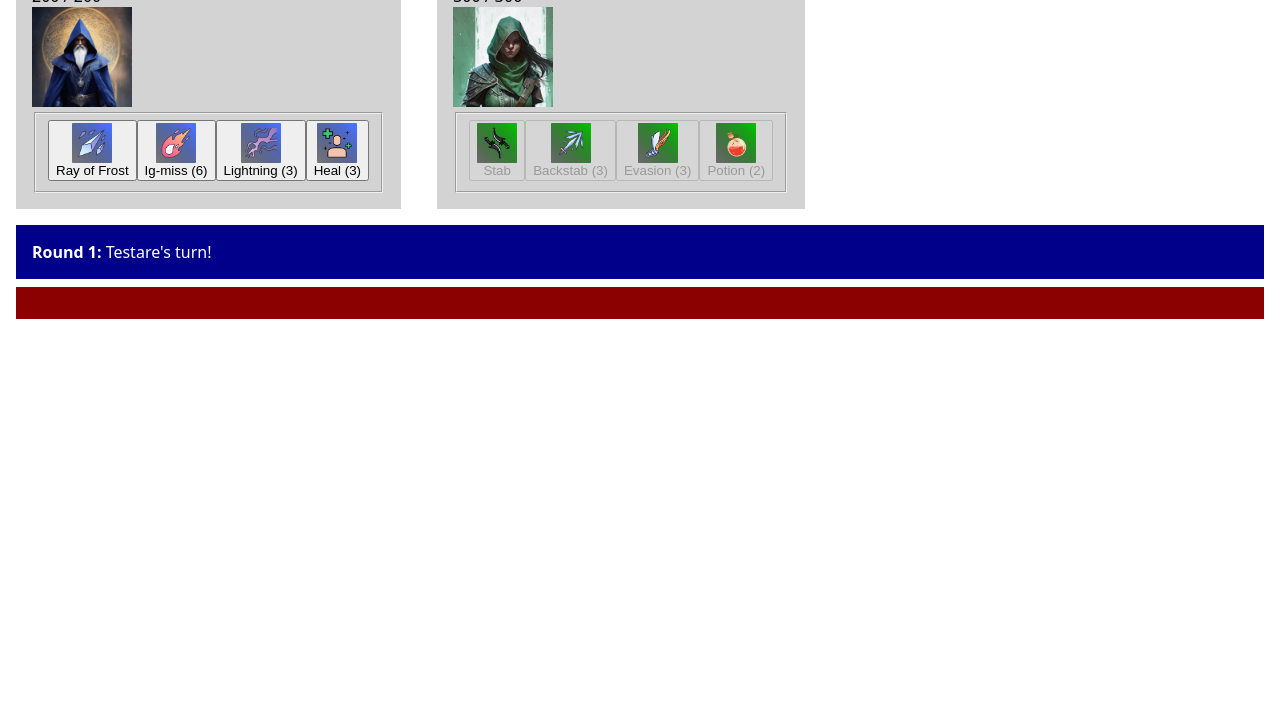
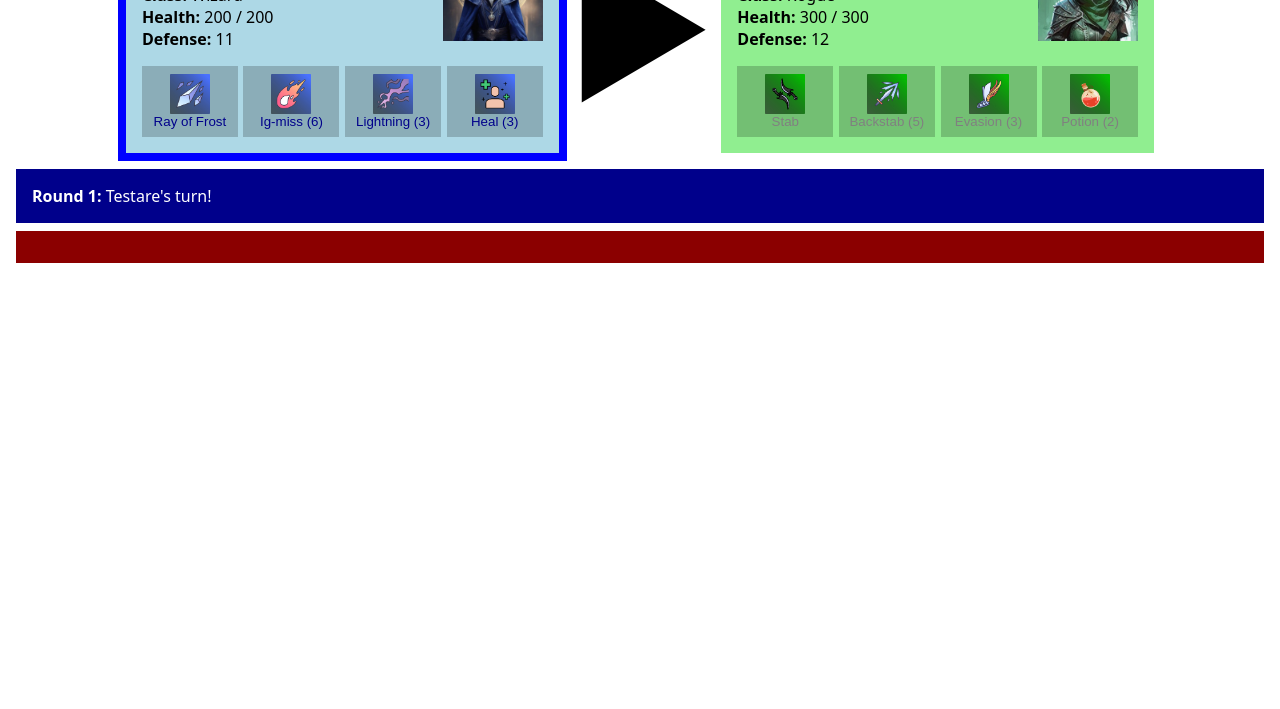
Before and after one commit to stoffe-fe23/FE23-js2-i1-kristoffer-bengtsson, a plain HTML site: page index.html in a window 1280 px wide. Shown: the part 91-800 px from the top of the page. Drawn offline with Linux system fonts and the light colour scheme.

Commit message:
diverse ändringar

```diff
--- a/css/style.css
+++ b/css/style.css
@@ -28,6 +28,7 @@ body {
 }
 
 #players img{
+    display: block;
     width: 40px;
 }
 
@@ -35,32 +36,130 @@ body {
     width: 100px;
 }
 
-.player-skill{
+.game-player {
+    margin: 0.5rem;
+    padding: 1rem;
+    background-color: lightgray;
+}
+.game-players {
     display: flex;
-    flex-direction: column;
-    align-items: center;
+    justify-content: center;
+}
+
+#player-indicator {
+    font-size: 10rem;
+}
+
+.activeplayer {
+    outline: 8px solid yellow;
+}
+
+.game-player {
+    display: grid;
+    grid-template-columns: 1fr auto;
+    grid-template-areas:
+        "player-name avatar-icon"
+        "player-class avatar-icon"
+        "player-health avatar-icon"
+        "player-defense avatar-icon"
+        "player-buttons player-buttons";
+}
+
+.player-name {
+    grid-area: player-name;
+    font-weight: 700;
+    font-size: 2rem;
+}
+
+.player-class {
+    grid-area: player-class;
+}
+
+.player-health {
+    grid-area: player-health;
+}
+
+.player-defense {
+    grid-area: player-defense;
+}
+
+.avatar-icon {
+    grid-area: avatar-icon;
+}
+
+.skill-buttons {
+    grid-area: player-buttons;
 }
 
 .skill-button-wrapper{
     display: flex;
     flex-direction: row;
-}
-.game-player {
-    margin: 0.5rem;
-    padding: 1rem;
-    background-color: lightgray;
+    justify-content: space-between;
+    gap: 0.35rem;
+    width: 100%;
+    border: 0;
+    margin: 1rem 0 0 0;
+    padding: 0;
 }
 
-/* .game-players {
-    grid-template-areas:
-        "player-name avatar-icon"
-        "player-class avatar-icon"
+.player-skill {
+    display: flex;
+    flex-direction: column;
+    align-items: center;
+    justify-content: center;
+    background-color: rgba(0,0,0,0.2);
+    border: 0;
+    margin: 0;
+    padding: 0.5rem;
+    min-width: 6rem;
+    min-height: 4rem;
+    color: darkblue;
 }
 
-.player-name {
-    grid-area: player-name;
+.player-name span,
+.player-class span,
+.player-health span,
+.player-defense span {
+    font-weight: 700;
 }
 
-.player-class {
-    grid-area: player-class;
-} */
+
+.fighterclass-warrior {
+    background-color: rgb(217,152,152);
+}
+
+.fighterclass-mage {
+    background-color: lightblue;
+}
+
+.fighterclass-rogue {
+    background-color: lightgreen;
+}
+
+.fighterclass-mage.activeplayer {
+    outline: 8px solid blue;
+}
+
+.fighterclass-rogue.activeplayer {
+    outline: 8px solid green;
+}
+
+.fighterclass-warrior.activeplayer {
+    outline: 8px solid red;
+}
+
+.fighterclass-warrior .player-skill {
+    color: darkred;
+}
+
+.fighterclass-mage .player-skill {
+    color: darkblue;
+}
+
+.fighterclass-rogue .player-skill {
+    color: darkgreen;
+}
+
+#players .player-skill:disabled {
+    color: gray;
+}
--- a/main.js
+++ b/main.js
@@ -9,12 +9,13 @@ import Mage from "./modules/FighterTypes/Mage.js";
 
 // TEST! Create a couple of players and start a game.
 try {
-    const outBox = document.querySelector("#game");
+    gameInterface.initialize(document.querySelector("#game"));
+
     const player1 = new Player("Testare", new Mage());
     const player2 = new Player("John Doe", new Rogue());
     const game = new Game(player1, player2);
 
-    gameInterface.initialize(outBox);
+
     game.nextPlayerTurn();
 }
 catch (error) {
--- a/modules/FighterType.js
+++ b/modules/FighterType.js
@@ -10,18 +10,18 @@ export default class FighterType {
     #maxHealth = 800;
     #armorClass = 10;
     #attackTypes = [];
-    #classColor;
+    #classStyle;
     #classIcon;
 
 
     ///////////////////////////////////////////////////////////////////////////////
     // Create fightertype with the specified name and health pool size
     // Fighter type skills are set in the sub-classes.
-    constructor(fighterName, maxHealth, armorClass, color, icon) {
+    constructor(fighterName, maxHealth, armorClass, style, icon) {
         this.name = fighterName;
         this.#maxHealth = maxHealth;
         this.#armorClass = armorClass;
-        this.#classColor = color;
+        this.#classStyle = style;
         this.#classIcon = icon;
     }
 
@@ -65,8 +65,8 @@ export default class FighterType {
 
     ///////////////////////////////////////////////////////////////////////////////
     // Return the color for this class
-    get color() {
-        return this.#classColor;
+    get style() {
+        return this.#classStyle;
     }
 
     ///////////////////////////////////////////////////////////////////////////////
--- a/modules/FighterTypes/Mage.js
+++ b/modules/FighterTypes/Mage.js
@@ -9,7 +9,7 @@ export default class Mage extends FighterType {
 
     constructor() {
         // name, health, defense, color, icon
-        super('Wizard', 200, 11, "#00ff00", "./images/mage.png");
+        super('Wizard', 200, 11, "fighterclass-mage", "./images/mage.png");
 
         // Create unique skills for this fighter type
         this.addSkill(new AttackSkill(
--- a/modules/FighterTypes/Rogue.js
+++ b/modules/FighterTypes/Rogue.js
@@ -9,7 +9,7 @@ export default class Rogue extends FighterType {
 
     constructor() {
         // name, health, defense, color, icon
-        super('Rogue', 300, 12, "#0000ff", "./images/rogue.png");
+        super('Rogue', 300, 12, "fighterclass-rogue", "./images/rogue.png");
 
         // Create unique skills for this fighter type
         this.addSkill(new AttackSkill(
@@ -29,7 +29,7 @@ export default class Rogue extends FighterType {
             40, // min damage
             70, // max damage
             10, // attack bonus
-            3, // uses per match
+            5, // uses per match
             "enemy", // target
             "none", // status effect
             'backstab.png', // icon
--- a/modules/FighterTypes/Warrior.js
+++ b/modules/FighterTypes/Warrior.js
@@ -10,7 +10,7 @@ export default class Warrior extends FighterType {
 
     constructor() {
         // name, health, defense, color, icon
-        super('Warrior', 400, 13, "#ff0000", "./images/warrior.png");
+        super('Warrior', 400, 13, "fighterclass-warrior", "./images/warrior.png");
 
         // Create unique skills for this fighter type
         this.addSkill(new AttackSkill(
--- a/modules/Game.js
+++ b/modules/Game.js
@@ -20,6 +20,9 @@ export default class Game {
 
         this.#playerOne.id = 1;
         this.#playerTwo.id = 2;
+
+        gameInterface.setPlayerColor(1, this.#playerOne.type.style);
+        gameInterface.setPlayerColor(2, this.#playerTwo.type.style);
     }
 
 
@@ -41,6 +44,7 @@ export default class Game {
         }
 
         gameInterface.showMessage(`<strong>Round ${this.#gameRound}:</strong> ${this.#currentPlayer.name}'s turn!`);
+        gameInterface.setCurrentPlayer(this.#currentPlayer.id);
 
         // Proc status effects
         this.#currentPlayer.updateStatusEffects();
@@ -94,8 +98,9 @@ export default class Game {
         const outputElement = gameInterface.getPlayerElement(player.id);
 
         setHTMLElement('div', player.name, outputElement, 'player-name', { id: `player-${player.id}-name` });
-        setHTMLElement('div', player.type.name, outputElement, 'player-class', { id: `player-${player.id}-class` });
-        setHTMLElement('div', `${player.health} / ${player.maxHealth}`, outputElement, 'player-health', { id: `player-${player.id}-health` });
+        setHTMLElement('div', `<span>Class:</span> ${player.type.name}`, outputElement, 'player-class', { id: `player-${player.id}-class` }, true);
+        setHTMLElement('div', `<span>Health:</span> ${player.health} / ${player.maxHealth}`, outputElement, 'player-health', { id: `player-${player.id}-health` }, true);
+        setHTMLElement('div', `<span>Defense:</span> ${player.armor}`, outputElement, 'player-defense', { id: `player-${player.id}-defense` }, true);
         setHTMLElement('img', 'Player avatar', outputElement, 'avatar-icon', { src: `${player.type.icon}` })
 
         this.#buildSkillButtons(player);
--- a/modules/GameInterface.js
+++ b/modules/GameInterface.js
@@ -6,6 +6,9 @@ class GameInterface {
     #messagesElement;
     #errorsElement;
     #playerElements;
+    #playerOne;
+    #playerTwo;
+    #playerIndicator;
 
     constructor() {
 
@@ -21,9 +24,37 @@ class GameInterface {
         this.#messagesElement = createHTMLElement('div', '', this.#parentElement, 'game-messages', { id: "messages" });
         this.#errorsElement = createHTMLElement('div', '', this.#parentElement, 'game-errors', { id: "errors" });
 
-        createHTMLElement('div', '', this.#playerElements, 'game-player', { id: `player-1` });
-        createHTMLElement('div', 'vs.', this.#playerElements, 'game-player-indicator', { id: `player-indicator` });
-        createHTMLElement('div', '', this.#playerElements, 'game-player', { id: `player-2` });
+        this.#playerOne = createHTMLElement('div', '', this.#playerElements, 'game-player', { id: `player-1` });
+        this.#playerIndicator = createHTMLElement('div', ' ► ', this.#playerElements, 'game-player-indicator', { id: `player-indicator` });
+        this.#playerTwo = createHTMLElement('div', '', this.#playerElements, 'game-player', { id: `player-2` });
+    }
+
+
+    ///////////////////////////////////////////////////////////////////////////////
+    // Set which player should be marked as the current player on the UI
+    setCurrentPlayer(playerNumber) {
+        if (playerNumber == 1) {
+            this.#playerIndicator.innerText = "►";
+            this.#playerOne.classList.add("activeplayer");
+            this.#playerTwo.classList.remove("activeplayer");
+        }
+        else {
+            this.#playerIndicator.innerText = "◄";
+            this.#playerOne.classList.remove("activeplayer");
+            this.#playerTwo.classList.add("activeplayer");
+        }
+    }
+
+
+    ///////////////////////////////////////////////////////////////////////////////
+    // Set the color of the player's avatar box
+    setPlayerColor(playerNumber, playerStyle) {
+        if (playerNumber == 1) {
+            this.#playerOne.classList.add(playerStyle);
+        }
+        else {
+            this.#playerTwo.classList.add(playerStyle);
+        }
     }
 
 
```
